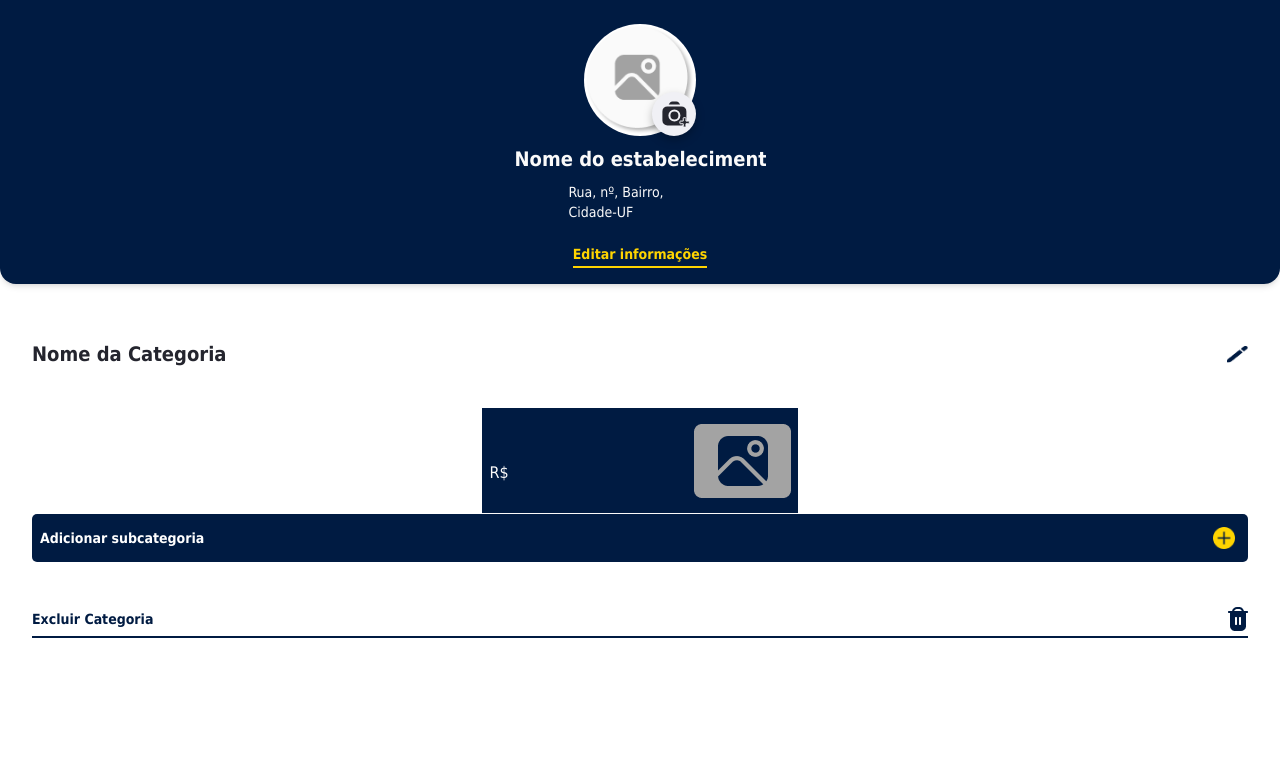
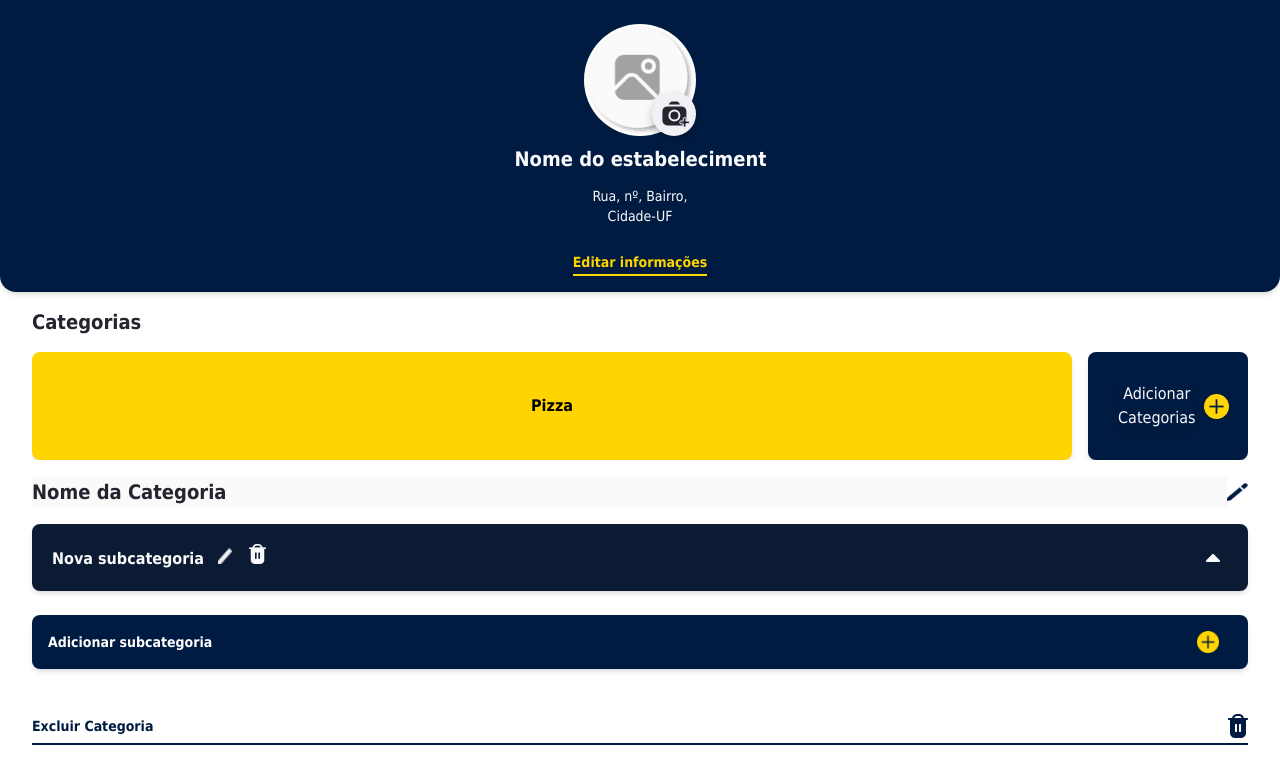
Before and after one commit to VINNE7/chefaofront, a React (Vite) app: page /menupage in a window 1280 px wide. Shown: the top 784 px of the page. Built offline with nearby package versions, Linux system fonts and the light colour scheme.

Commit message:
css ajustado

```diff
--- a/src/components/Category/index.tsx
+++ b/src/components/Category/index.tsx
@@ -2,7 +2,7 @@
 import Edit from "../../assets/icons/edit.png";
 import Editsub from "../../assets/icons/editsub.png";
 import Drop from "../../assets/icons/drop.png";
-import Plus from "../../assets/icons/sum.png";
+import Plus from "../../assets/icons/sum-yellow.png";
 import trash from "../../assets/icons/trash-white.png";
 import imgSum from "../../assets/icons/sum-yellowbig.png";
 import imgSumy from "../../assets/icons/sum-yellow.png";
@@ -39,12 +39,12 @@ export default function Category() {
 
   return (
     <>
-      <div className="text-[#24252E] text-xl font-bold p-4">
-        <h3>Categorias</h3>
+      <div className="text-[#24252E] text-xl font-bold">
+        <h3 className="mb-4">Categorias</h3>
       </div>
-      <div className="flex  gap-4 overflow-x-auto scroll-smooth  p-4">
+      <div className="flex gap-4 overflow-x-auto scroll-smooth m-">
         {cards.map((card) => (
-          <button className="font-bold text-base leading-6 bg-cyberyellow p-[30px]  rounded-lg shadow-md w-full max-w-[160px] flex justify-center">
+          <button className="font-bold text-base leading-6 bg-cyberyellow  rounded-lg shadow-md w-full flex justify-center items-center">
 
             {card}
           </button>
@@ -54,17 +54,17 @@ export default function Category() {
 
           className="bg-[#001B42] shadow-md flex w-full max-w-[160px] rounded-lg p-[30px] gap-1 items-center object-cover "
         >
-          <span className="bg-[#001B42] shadow-md text-[#FAFAFA]">
+          <span className="bg-[#001B42] shadow-md text-[#FAFAFA] ">
 
             Adicionar Categorias{" "}
           </span>
-          <img className="" src={Plus} alt="" />
+          <img className="ml-1" src={Plus} alt="" />
         </button>
       </div>
 
-      <div className="flex  justify-center ">
+      <div className="flex ">
         <input
-          className="text-raisinblack text-xl font-bold leading-8 "
+          className="text-raisinblack text-xl font-bold leading-8 my-4 w-full"
           type="text"
           value={establishmentName}
           onChange={(e: any) => setEstablishmentName(e.target.value)}
@@ -75,12 +75,12 @@ export default function Category() {
         </button>
       </div>
 
-      <div className="pl-4">
+      <div className="pl-">
         {subcards.map((subcard) => (
-          <div className="bg-oxfordblue p-6 justify-between  rounded-lg shadow-md w-80 flex text-center mb-1 ">
-            <div className="text-left ">
+          <div className="bg-oxfordblue p-5 justify-between  rounded-lg shadow-md flex text-center mb-1 w-full">
+            <div className="text-left">
               <input
-                className="bg-oxfordblue font-bold w-36 text-base   leading-6 text-semiwhite"
+                className="bg-oxfordblue font-bold w-[158px] text-base text-left leading-6 text-semiwhite flex-row mr-2"
                 type="text"
                 disabled={isEditable === false}
                 value={establishmentSubcategory}
@@ -88,9 +88,10 @@ export default function Category() {
                   setestablishmentSubcategory(e.target.value)
                 }
               />
+
               <button onClick={() => setIsEditable(!isEditable)}>
                 <img
-                  className="w-[15px] h-[17px]"
+                  className="w-[15px] h-[17px] mr-4"
                   src={Editsub}
                   alt="Botão editar"
                 />
@@ -103,6 +104,8 @@ export default function Category() {
                 />
 
               </button>
+
+
             </div>
             <div className="flex">
               <button onClick={onClik}>
@@ -143,9 +146,9 @@ export default function Category() {
           onClick={() =>
             setSubcards((state) => [...state, "Nova Subcategoria"])
           }
-          className="bg-[#001B42] shadow-md flex w-80 rounded-lg p-4 gap-1 items-center object-cover mt-6 "
+          className="bg-[#001B42] shadow-md flex w-full rounded-lg p-4  items-center object-cover mt-6 justify-between "
         >
-          <span className="bg-[#001B42] shadow-md text-[#FAFAFA] ">
+          <span className="text-white text-sm font-bold leading-[22px]  ">
             Adicionar subcategoria{" "}
           </span>
           <div className="text-right ">
--- a/src/components/MenuHeader/index.tsx
+++ b/src/components/MenuHeader/index.tsx
@@ -38,7 +38,7 @@ export default function MenuHeader() {
 
 
               <textarea
-                className="text-sm resize-none px-2 py-1 mb-3 rounded-lg  disabled:bg-transparent disabled:border-none disabled:focus:outline-none disabled:text-semiwhite disabled:p-0 disabled:rounded-none"
+                className="text-sm text-center resize-none px-10 py-1 mb-3 rounded-lg  disabled:bg-transparent disabled:border-none disabled:focus:outline-none disabled:text-semiwhite  disabled:rounded-none"
                 disabled={isEditable === false}
                 value={establishmentAddress}
                 {...register("address", {required: true, onChange:(e)=>setEstablishmentAddress(e.target.value)})}
--- a/src/components/Subcategory/index.tsx
+++ b/src/components/Subcategory/index.tsx
@@ -4,7 +4,7 @@ export function SubCategory () {
   return (
     <>
     <button className="w-full h-[48px] bg-royaldark flex-row flex justify-between items-center rounded-[5px] hover:cursor-pointer ">
-      <h1 className="text-white text-sm font-bold leading-[22px] ml-[8px]">Adicionar subcategoria</h1>
+      <h1 className="text-white text-sm font-bold leading-[22px] ml-[8px] flex justify-between">Adicionar subcategoria</h1>
       <img className ="w-[22px] h-[22px] mr-[13px] " src={imgSumyellow} alt="" />
     </button>
     </>
--- a/src/pages/MenuPage/index.tsx
+++ b/src/pages/MenuPage/index.tsx
@@ -1,4 +1,3 @@
-
 import Item from "../../components/Item";
 import imgPen from "../../assets/icons/pen.png";
 import { SubCategory } from "../../components/Subcategory";
@@ -13,25 +12,10 @@ export default function MenuPage() {
       <MenuHeader />
 
       <div className="mx-8 ">
+        <Category />
 
 
-        <div className="flex justify-between items-center">
-          <h2 className="text-raisinblack text-xl font-bold my-10">
-            Nome da Categoria
-          </h2>
 
-          <button>
-            <img
-              className="w-[21px] h-[18px]"
-              src={imgPen}
-              alt="icone para modificar pedido"
-            />
-          </button>
-        </div>
-        <Item name="" price="" />
-        <div className="flex justify-center itemx-center ">
-          <SubCategory />
-        </div>
         <div className="my-10"></div>
         <ButtonDelete />
       </div>
--- a/src/pages/menu/index.tsx
+++ b/src/pages/menu/index.tsx
@@ -14,9 +14,7 @@ export default function Menu() {
 
 
         <div className="flex justify-between items-center">
-          <h2 className="text-raisinblack text-xl font-bold my-10">
-            Nome da Categoria
-          </h2>
+
           <button>
             <img
               className="w-[21px] h-[18px]"
```
